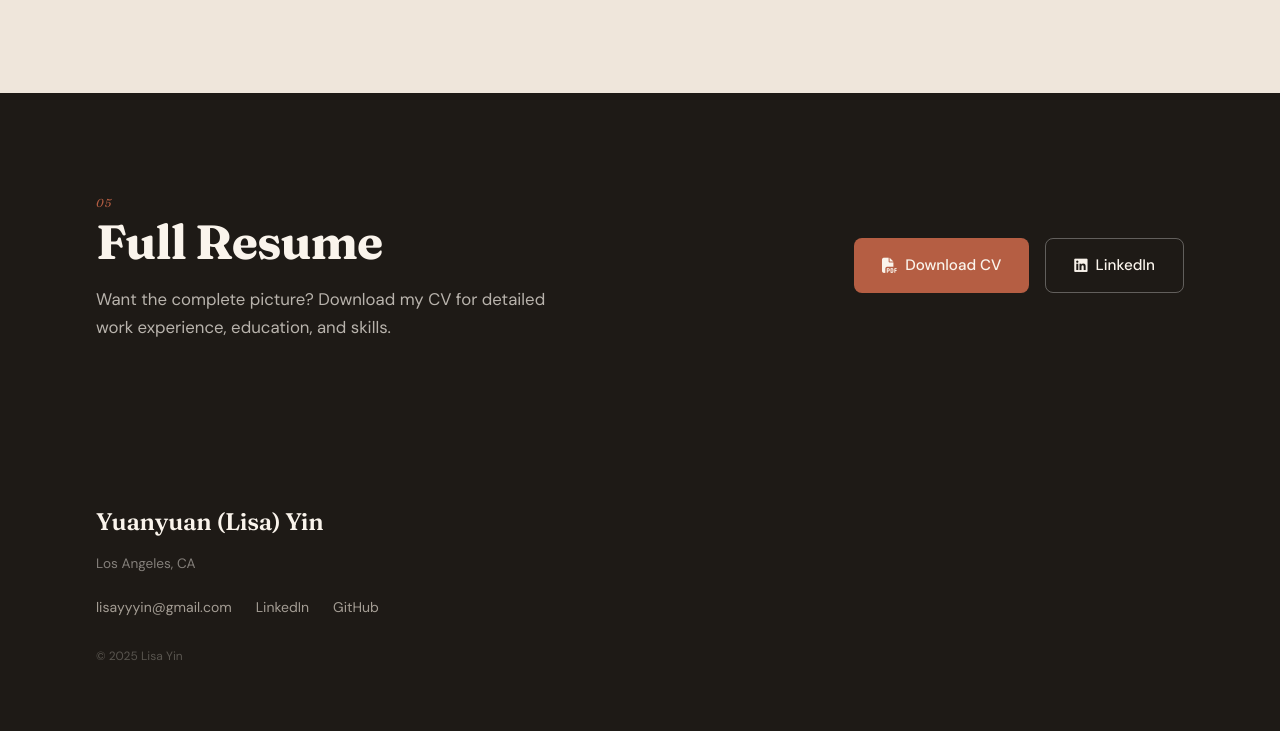
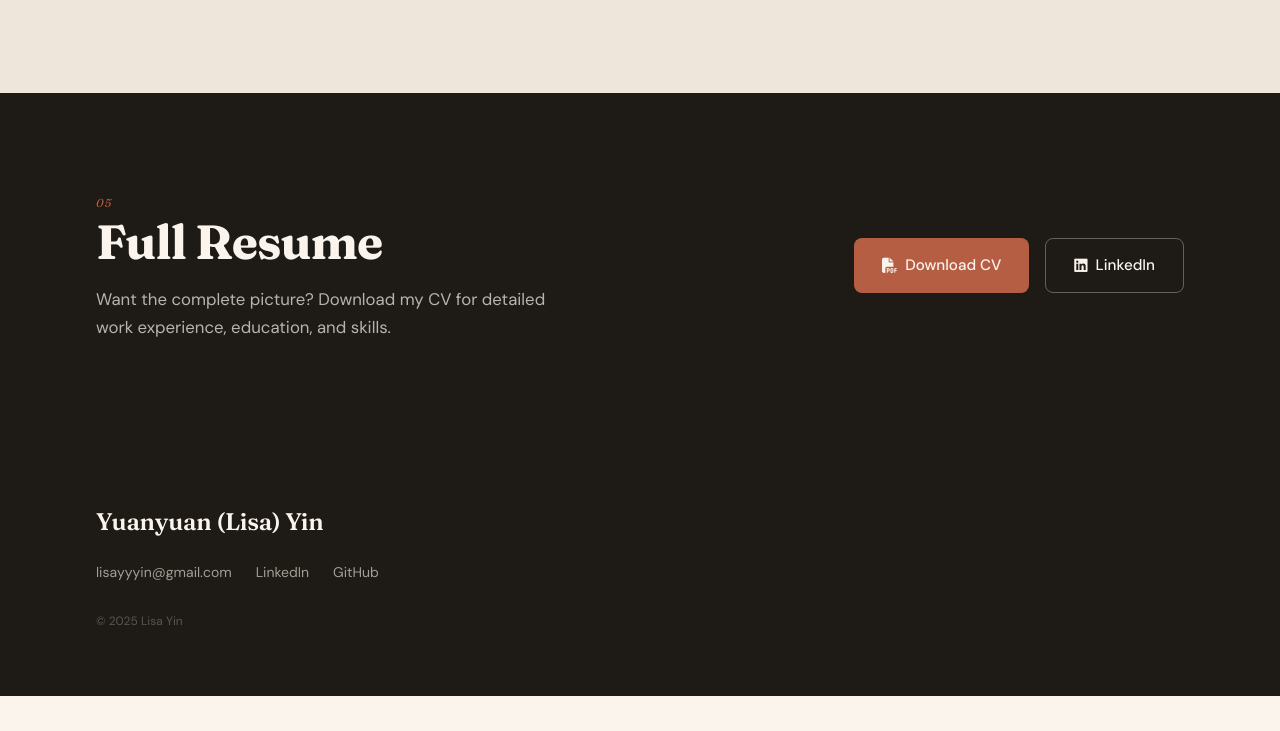
Before and after one commit to Lisayinyy/personal_web, a plain HTML site: page index.html in a window 1280 px wide. Shown: the part 5230-5961 px from the top of the page. After the commit the page ends 5926 px from the top, so only its background shows below. Drawn offline with Linux system fonts and the light colour scheme.

Commit message:
copy: refine MiniMax resume bullets, drop footer location
- Resume (zh+en): retitle first bullet to "Core Product Management",
  call out MaxClaw / MaxHermes / M2.7 as the Growth PM scope, drop the
  double-digit growth claim
- Resume (zh+en): reframe KOL platform bullet around the full system
  designed end-to-end (drop the Python+Bitable+WebSocket stack mention),
  generalize "3 agencies" to "multiple agencies"
- Footer: remove "Los Angeles, CA" line + corresponding i18n keys

Co-Authored-By: Claude Opus 4 <noreply@anthropic.com>

```diff
--- a/index.html
+++ b/index.html
@@ -629,7 +629,6 @@
   <footer class="site-footer">
     <div class="footer-inner">
       <p class="footer-name">Yuanyuan (Lisa) Yin</p>
-      <p class="footer-loc" data-i18n="footer.loc">Los Angeles, CA</p>
       <div class="footer-links">
         <a href="mailto:lisayyyin@gmail.com">lisayyyin@gmail.com</a>
         <a href="https://www.linkedin.com/in/yuanyuan-yin-935186201/" target="_blank">LinkedIn</a>
--- a/js/i18n.js
+++ b/js/i18n.js
@@ -98,7 +98,6 @@ const I18N = {
     'resume.linkedin':   '<i class="fa-brands fa-linkedin"></i> LinkedIn',
 
     // ── FOOTER ───────────────────────────────────────────────
-    'footer.loc':        'Los Angeles, CA',
     'footer.copy':       '© 2025 Lisa Yin',
   },
 
@@ -196,7 +195,6 @@ const I18N = {
     'resume.linkedin':   '<i class="fa-brands fa-linkedin"></i> LinkedIn',
 
     // ── FOOTER ───────────────────────────────────────────────
-    'footer.loc':        '洛杉矶，加利福尼亚州',
     'footer.copy':       '© 2025 Lisa Yin',
   }
 };
```
Also changed, not shown: 2 other files.
